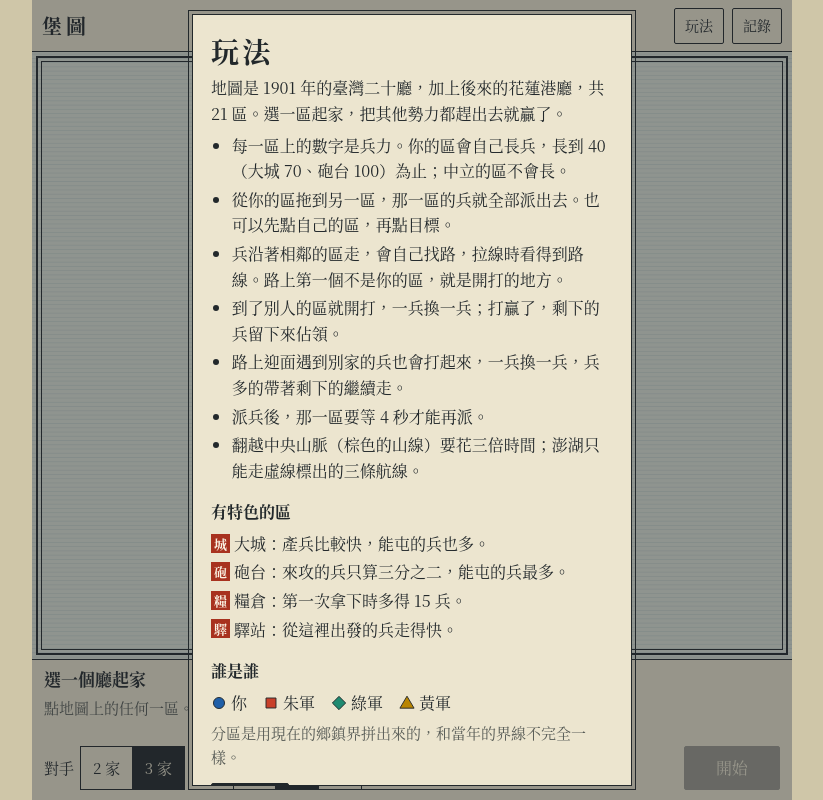
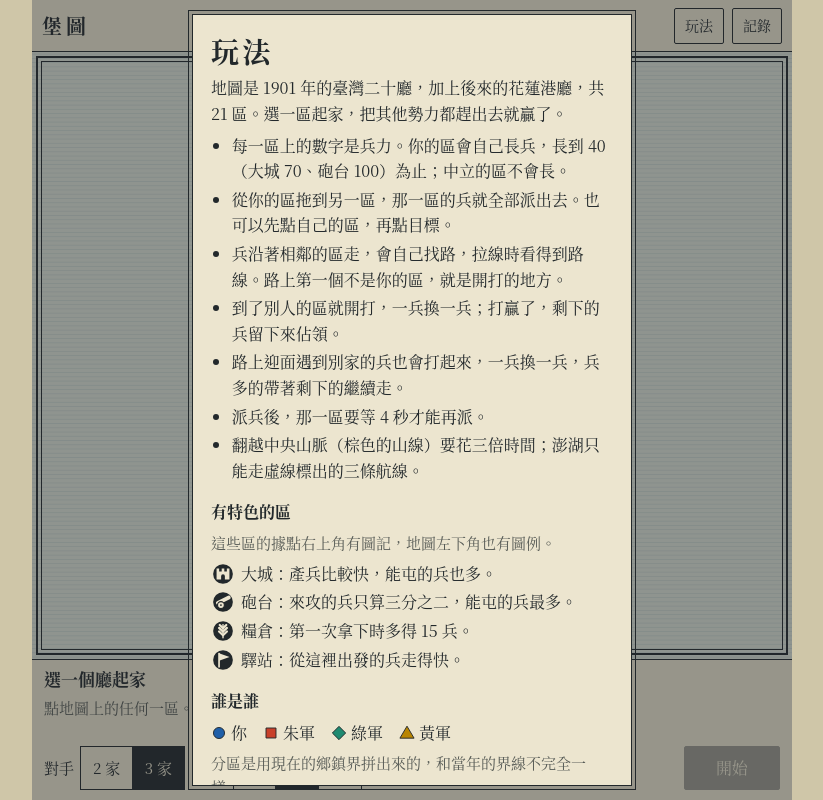
Before and after one commit to ddio/baotu, a website built with Vite: page index.html in a window 1280 px wide. Both pictures are taken after a click on the button "玩法". Shown: the whole page, without its empty margins (228-1051 px from the left). Built offline with nearby package versions, Linux system fonts and the light colour scheme.

Commit message:
feat: 區的特色改用圖記標示，掛在據點右上角；地圖左下角加圖例
- 城牆、砲、稻穗、驛旗四個圖記取代地名旁的紅色小字印（城／砲／糧／驛），
  不用讀字，手機上也認得。墨色圓底，不和各方的顏色混在一起。
- 地圖左下角的海上加圖例，每種特色一句話。
- 玩法說明裡的標記換成同一套圖記。

Co-Authored-By: Claude <noreply@anthropic.com>
Claude-Session: https://claude.ai/code/session_016btb9qEfyfaPXCQYSmQiYJ

```diff
--- a/src/style.css
+++ b/src/style.css
@@ -119,8 +119,16 @@ button.danger { border-color: var(--seal); color: var(--seal); }
 .units { font-family: var(--digits); font-weight: 700; font-size: 21px; text-anchor: middle; pointer-events: none; }
 .label { pointer-events: none; }
 .name { font-size: 17px; font-weight: 700; text-anchor: middle; fill: var(--ink); paint-order: stroke; stroke: var(--paper); stroke-width: 3.5; stroke-linejoin: round; }
-.seal { fill: var(--seal); }
-.seal-text { font-size: 17px; font-weight: 700; text-anchor: middle; fill: #fbf3e4; }
+.badge { pointer-events: none; }
+.badge-disc { fill: var(--ink); stroke: var(--paper); stroke-width: 2; }
+.badge-fill { fill: var(--paper); }
+.badge-line { fill: none; stroke: var(--paper); stroke-linecap: round; stroke-linejoin: round; }
+.badge-wheel { fill: var(--paper); stroke: var(--ink); stroke-width: 1.3; }
+.badge-hub { fill: var(--ink); }
+.legend { pointer-events: none; }
+.legend-box { fill: var(--paper); stroke: var(--ink); stroke-width: 1.2; }
+.legend-text { font-size: 16px; fill: var(--ink-soft); }
+.legend-name { font-weight: 700; fill: var(--ink); }
 .halo { fill: none; stroke: none; }
 .node.selected .halo { stroke: var(--ink); stroke-width: 3.5; }
 .node.target .halo { stroke: var(--ink); stroke-width: 1.6; stroke-dasharray: 3 4; }
@@ -150,7 +158,7 @@ button.danger { border-color: var(--seal); color: var(--seal); }
 .panel label, .panel .field { display: inline-flex; align-items: center; gap: 6px; font-size: 0.9375rem; }
 .panel input[type='range'] { flex: 1; min-width: 120px; accent-color: var(--ink); height: 44px; }
 .digits { font-family: var(--digits); font-variant-numeric: tabular-nums; }
-.mark { display: inline-block; background: var(--seal); color: #fbf3e4; font-weight: 700; font-size: 0.8125rem; line-height: 1; padding: 3px; margin-right: 4px; vertical-align: 0.1em; }
+.trait-icon { width: 24px; height: 24px; vertical-align: -6px; margin-right: 6px; }
 
 /* ---- 蓋在地圖上的紙片 ---- */
 .veil { position: absolute; inset: 0; z-index: 5; background: rgba(34, 40, 43, 0.42); display: flex; align-items: center; justify-content: center; padding: 14px; }
--- a/src/ui/app.ts
+++ b/src/ui/app.ts
@@ -12,7 +12,7 @@ import { forceChart } from './chart'
 import { clock, h } from './dom'
 import { type Marks, MapView } from './mapview'
 import { loadPrefs, loadRecords, savePrefs, saveRecords } from './store'
-import { DIFFICULTY, sideIcon, sideName, SIDES, TRAITS } from './theme'
+import { DIFFICULTY, sideIcon, sideName, SIDES, SPECIALS, traitIcon, TRAITS } from './theme'
 
 const ME = 1
 const TICK_MS = 1000 / TICKS_PER_SECOND
@@ -459,7 +459,6 @@ export function startApp(root: HTMLElement): void {
 
   // ================= 玩法 =================
   function showHelp(): void {
-    const li = (mark: string, text: string) => h('li', {}, h('span', { class: 'mark' }, mark), text)
     openSlip(h('h2', {}, '玩法'),
       h('p', {}, '地圖是 1901 年的臺灣二十廳，加上後來的花蓮港廳，共 21 區。選一區起家，把其他勢力都趕出去就贏了。'),
       h('ul', {},
@@ -471,7 +470,8 @@ export function startApp(root: HTMLElement): void {
         h('li', {}, `派兵後，那一區要等 ${RULES.cooldownTicks / TICKS_PER_SECOND} 秒才能再派。`),
         h('li', {}, '翻越中央山脈（棕色的山線）要花三倍時間；澎湖只能走虛線標出的三條航線。')),
       h('h3', {}, '有特色的區'),
-      h('ul', { class: 'plain' }, ...(['city', 'fort', 'granary', 'post'] as const).map((k) => li(TRAITS[k]!.mark, `${TRAITS[k]!.name}：${TRAITS[k]!.text}。`))),
+      h('p', { class: 'lead' }, '這些區的據點右上角有圖記，地圖左下角也有圖例。'),
+      h('ul', { class: 'plain' }, ...SPECIALS.map((k) => h('li', {}, traitIcon(k), `${TRAITS[k]!.name}：${TRAITS[k]!.text}。`))),
       h('h3', {}, '誰是誰'),
       h('p', {}, ...[1, 2, 3, 4].flatMap((p) => [h('span', { class: 'who' }, sideIcon(p), sideName(p)), '　'])),
       h('p', { class: 'lead' }, '分區是用現在的鄉鎮界拼出來的，和當年的界線不完全一樣。'),
--- a/src/ui/mapview.ts
+++ b/src/ui/mapview.ts
@@ -2,13 +2,11 @@
 import { RULES } from '../sim/rules'
 import type { Clash, GameState, MapData, PlayerId } from '../sim/types'
 import { s } from './dom'
-import { shapePath, SIDES, textShift, TRAITS } from './theme'
+import { BADGE, shapePath, SIDES, SPECIALS, textShift, traitBadge, TRAITS } from './theme'
 
 /** 據點的半徑（地圖單位） */
 export const R = 21
 const LABEL = 17
-/** 特色方印的邊長 */
-const SEAL = 21
 /** 點在據點附近多遠以內算點到它 */
 const NEAR = 36
 
@@ -121,7 +119,7 @@ export class MapView {
     const title = s('g', { class: 'cartouche' })
     ;[...'臺灣堡圖'].forEach((ch, i) => title.append(s('text', { x: 62, y: 96 + i * 54, class: 'title' }, ch)))
     ;[...'明治三十四年二十廳'].forEach((ch, i) => title.append(s('text', { x: 108, y: 70 + i * 21, class: 'subtitle' }, ch)))
-    this.svg.append(title)
+    this.svg.append(title, this.legend(H))
 
     this.aim = s('polyline', { class: 'aim', visibility: 'hidden' })
     this.aimRest = s('polyline', { class: 'aim-rest', visibility: 'hidden' })
@@ -134,24 +132,40 @@ export class MapView {
       const shape = s('path', { class: 'stamp' })
       const back = s('path', { class: 'stamp-back' })
       const units = s('text', { class: 'units' })
-      g.append(halo, ring, back, shape, units, this.label(r.name, TRAITS[r.trait]?.mark, r.y + R + LABEL + 12 > H - 12))
+      g.append(halo, ring, back, shape, units, this.label(r.name, r.y + R + LABEL + 12 > H - 12))
+      // 有特色的區：圖記掛在據點的右上角
+      if (r.trait !== 'none') {
+        const badge = traitBadge(r.trait)
+        badge.setAttribute('transform', `translate(${R * 0.86},${-R * 0.86})`)
+        g.append(badge)
+      }
       this.nodes.push({ g, shape, back, units, ring, halo, owner: -1, shown: -1, ringOn: false, cls: '' })
       nodeLayer.append(g)
     }
     this.svg.append(this.aimRest, this.aim, this.armyLayer, nodeLayer)
   }
 
-  /** 據點下面的地名；有特色的區前面多一個小方印。貼著圖框下緣的區，地名改放右邊。 */
-  private label(name: string, mark: string | undefined, side: boolean): SVGGElement {
+  /** 據點下面的地名。貼著圖框下緣的區，地名改放右邊。 */
+  private label(name: string, side: boolean): SVGGElement {
     const nameW = name.length * LABEL
-    const markW = mark ? SEAL + 3 : 0
-    const x0 = side ? R + 7 : -(nameW + markW) / 2
     const g = s('g', { class: 'label', transform: `translate(0,${side ? 6 : R + LABEL + 3})` })
-    if (mark) {
-      g.append(s('rect', { x: x0, y: 2.5 - SEAL, width: SEAL, height: SEAL, class: 'seal' }),
-        s('text', { x: x0 + SEAL / 2, y: -1.2, class: 'seal-text' }, mark))
-    }
-    g.append(s('text', { x: x0 + markW + nameW / 2, y: 0, class: 'name' }, name))
+    g.append(s('text', { x: side ? R + 7 + nameW / 2 : 0, y: 0, class: 'name' }, name))
+    return g
+  }
+
+  /** 圖例：左下角的海上，四種圖記各一行 */
+  private legend(H: number): SVGGElement {
+    const ROW = 26, W = 196, x = 34, y = H - 18 - ROW * SPECIALS.length - 8
+    const g = s('g', { class: 'legend', transform: `translate(${x},${y})` },
+      s('rect', { width: W, height: ROW * SPECIALS.length + 8, class: 'legend-box' }))
+    SPECIALS.forEach((k, i) => {
+      const cy = 4 + ROW * i + ROW / 2
+      const badge = traitBadge(k)
+      badge.setAttribute('transform', `translate(${8 + BADGE},${cy})`)
+      g.append(badge,
+        s('text', { x: 16 + BADGE * 2, y: cy + 5.5, class: 'legend-text' },
+          s('tspan', { class: 'legend-name' }, TRAITS[k]!.name), s('tspan', { dx: 7 }, TRAITS[k]!.short)))
+    })
     return g
   }
 
--- a/src/ui/theme.ts
+++ b/src/ui/theme.ts
@@ -38,12 +38,51 @@ export function shapePath(owner: number, r: number): string {
 /** 數字在形狀裡要往下挪多少（三角形的重心比較低） */
 export const textShift = (owner: number, r: number) => (owner >= 4 ? r * 0.18 : 0)
 
-export const TRAITS: Record<Trait, { mark: string; name: string; text: string } | null> = {
+export type Special = Exclude<Trait, 'none'>
+export const SPECIALS: Special[] = ['city', 'fort', 'granary', 'post']
+
+/** name 是名稱，text 是完整說明，short 是地圖圖例上的一句話 */
+export const TRAITS: Record<Trait, { name: string; text: string; short: string } | null> = {
   none: null,
-  city: { mark: '城', name: '大城', text: '產兵比較快，能屯的兵也多' },
-  fort: { mark: '砲', name: '砲台', text: '來攻的兵只算三分之二，能屯的兵最多' },
-  granary: { mark: '糧', name: '糧倉', text: '第一次拿下時多得 15 兵' },
-  post: { mark: '驛', name: '驛站', text: '從這裡出發的兵走得快' },
+  city: { name: '大城', text: '產兵比較快，能屯的兵也多', short: '產兵快' },
+  fort: { name: '砲台', text: '來攻的兵只算三分之二，能屯的兵最多', short: '難攻，屯兵多' },
+  granary: { name: '糧倉', text: '第一次拿下時多得 15 兵', short: '初次拿下加兵' },
+  post: { name: '驛站', text: '從這裡出發的兵走得快', short: '出兵走得快' },
+}
+
+/** 圖記的半徑（地圖單位） */
+export const BADGE = 12.5
+
+/**
+ * 特色的圖記：墨色圓底配紙色圖樣，以原點為中心。
+ * 不用字，遠看也認得；不用各方的顏色，才不會被當成是誰的。
+ * 城是城牆與城門，砲是一門砲，糧是稻穗，驛是驛旗。
+ */
+export function traitBadge(trait: Special): SVGGElement {
+  const g = s('g', { class: 'badge' }, s('circle', { r: BADGE, class: 'badge-disc' }))
+  const line = (d: string, width: number) => s('path', { d, class: 'badge-line', 'stroke-width': width })
+  switch (trait) {
+    case 'city':
+      g.append(s('path', { class: 'badge-fill', d: 'M-7.5,6.5V-6.5H-4.5V-3H-1.5V-6.5H1.5V-3H4.5V-6.5H7.5V6.5H2.2V2.6a2.2,2.2 0 0 0 -4.4,0V6.5Z' }))
+      break
+    case 'fort':
+      g.append(line('M-6,1.2L6.8,-5.2', 4.4),
+        s('circle', { cx: -2.4, cy: 3.6, r: 4, class: 'badge-wheel' }),
+        s('circle', { cx: -2.4, cy: 3.6, r: 1.1, class: 'badge-hub' }))
+      break
+    case 'granary':
+      g.append(line('M0,8V-7.5', 1.6), line('M0,5L-4.6,0.6M0,5L4.6,0.6M0,0.8L-4.6,-3.6M0,0.8L4.6,-3.6M0,-3.4L-3.8,-7M0,-3.4L3.8,-7', 2.6))
+      break
+    case 'post':
+      g.append(line('M-4.6,8V-7.6', 2), s('path', { class: 'badge-fill', d: 'M-4.6,-7.8L7.6,-3.4L-4.6,1Z' }))
+      break
+  }
+  return g
+}
+
+/** 放在文字旁邊用的圖記 */
+export function traitIcon(trait: Special): SVGSVGElement {
+  return s('svg', { viewBox: '-14 -14 28 28', class: 'trait-icon', 'aria-hidden': 'true' }, traitBadge(trait))
 }
 
 export const DIFFICULTY: Record<Difficulty, string> = { easy: '易', normal: '中', hard: '難' }
```
Also changed, not shown: docs/DESIGN.md (+1 -0 lines).
